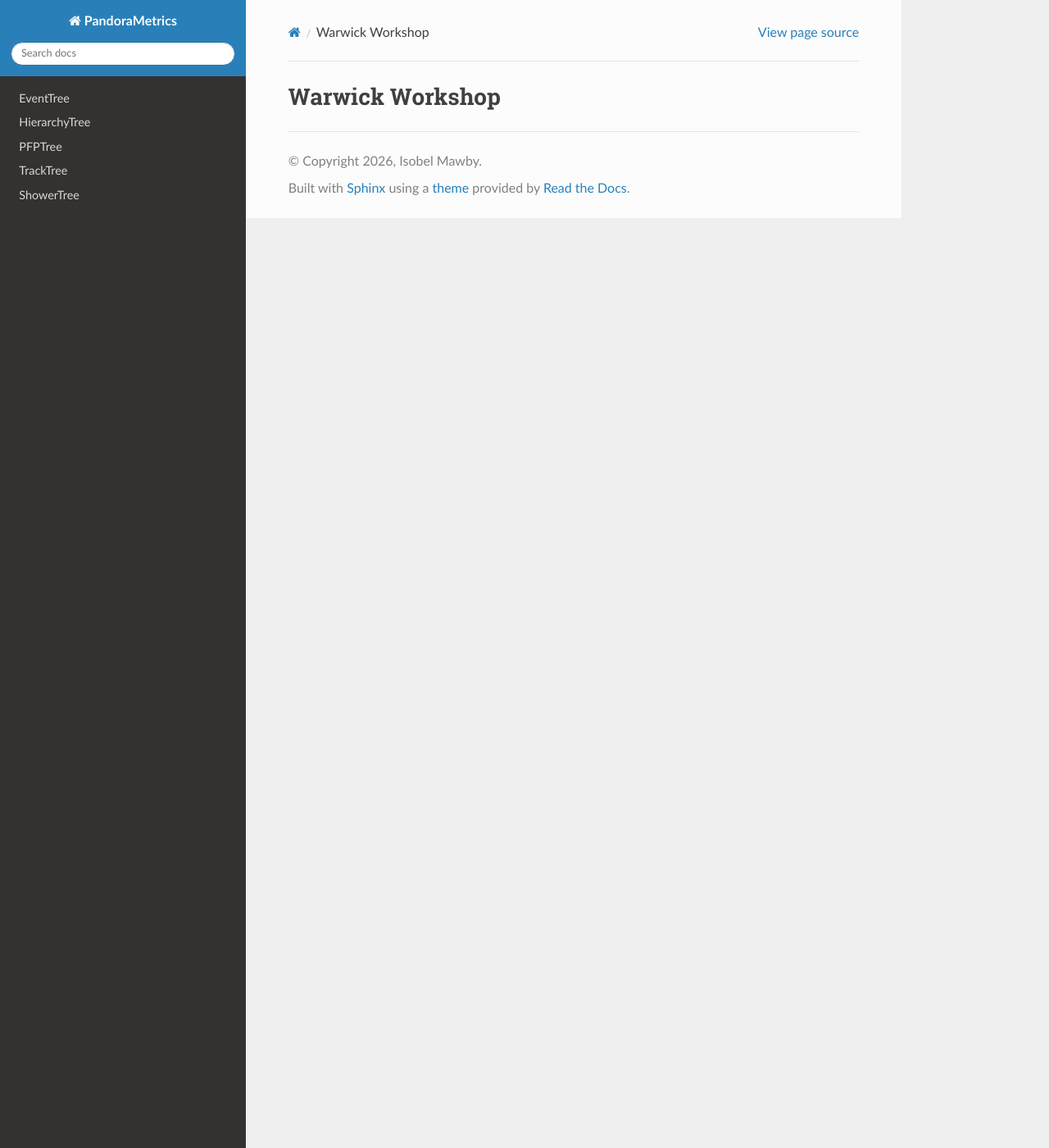
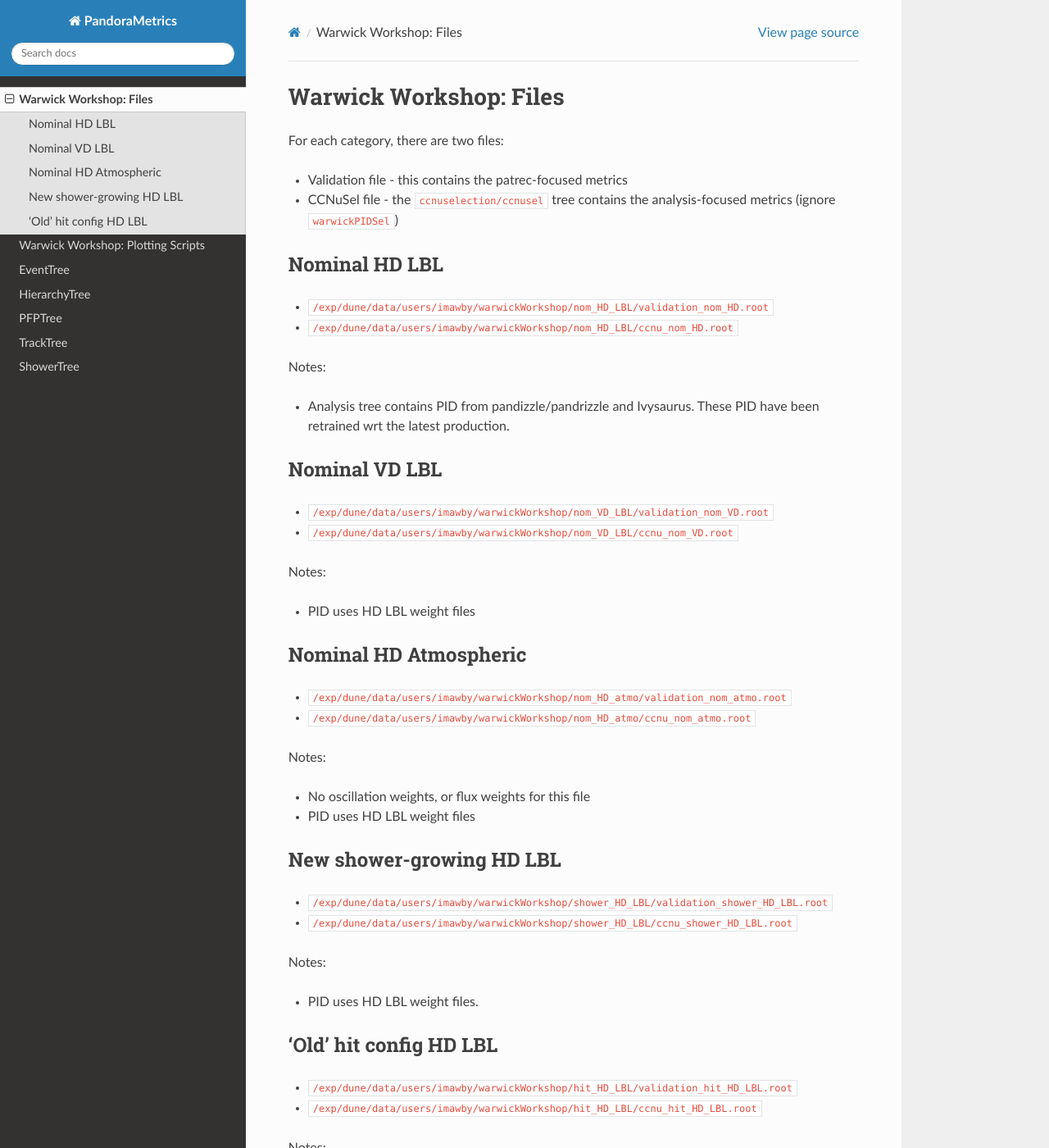
Before and after one commit to imawby/PandoraValidationDocs, a Sphinx documentation site: the page built from docs/source/WarwickWorkshop.rst, in a window 1280 px wide and 1400 px high. Shown: the whole window at 82% size. Built offline with Sphinx 7.4.7 and the Read the Docs theme 3.1.0, drawn with Linux system fonts in a browser that asks for light colours; pages that are not in the unit, such as notebooks, are missing from menus; some of the changed text lies outside the part shown.

Commit message:
ch ch changes

```diff
--- a/docs/source/WarwickWorkshop.rst
+++ b/docs/source/WarwickWorkshop.rst
@@ -1,6 +1,63 @@
-Warwick Workshop
-================
+Warwick Workshop: Files
+=======================
 
-.. _warwickworkshop:
+.. _warwickworkshopfiles:
 
+For each category, there are two files:
+
+- Validation file - this contains the patrec-focused metrics
+- CCNuSel file - the ``ccnuselection/ccnusel`` tree contains the analysis-focused metrics (ignore ``warwickPIDSel``)
+
+Nominal HD LBL
+--------------
+
+- ``/exp/dune/data/users/imawby/warwickWorkshop/nom_HD_LBL/validation_nom_HD.root``
+- ``/exp/dune/data/users/imawby/warwickWorkshop/nom_HD_LBL/ccnu_nom_HD.root``
+
+Notes:
+
+- Analysis tree contains PID from pandizzle/pandrizzle and Ivysaurus. These PID have been retrained wrt the latest production.
+
+Nominal VD LBL
+--------------
+
+- ``/exp/dune/data/users/imawby/warwickWorkshop/nom_VD_LBL/validation_nom_VD.root``
+- ``/exp/dune/data/users/imawby/warwickWorkshop/nom_VD_LBL/ccnu_nom_VD.root``
+
+Notes:
+
+- PID uses HD LBL weight files
+
+Nominal HD Atmospheric
+----------------------
+
+- ``/exp/dune/data/users/imawby/warwickWorkshop/nom_HD_atmo/validation_nom_atmo.root``
+- ``/exp/dune/data/users/imawby/warwickWorkshop/nom_HD_atmo/ccnu_nom_atmo.root``
+
+Notes:
+
+- No oscillation weights, or flux weights for this file
+- PID uses HD LBL weight files
+
+New shower-growing HD LBL
+-------------------------
+
+- ``/exp/dune/data/users/imawby/warwickWorkshop/shower_HD_LBL/validation_shower_HD_LBL.root``
+- ``/exp/dune/data/users/imawby/warwickWorkshop/shower_HD_LBL/ccnu_shower_HD_LBL.root``
+
+Notes:
+
+- PID uses HD LBL weight files.
+
+'Old' hit config HD LBL
+-------------------------
+
+- ``/exp/dune/data/users/imawby/warwickWorkshop/hit_HD_LBL/validation_hit_HD_LBL.root``
+- ``/exp/dune/data/users/imawby/warwickWorkshop/hit_HD_LBL/ccnu_hit_HD_LBL.root``
+
+Notes:
+
+- ``physics.producers.gaushit.MaxMultiHit: 10``
+- ``physics.producers.gaushit.Chi2NDF: 2000``
+- PID uses HD LBL weight files.
    ..
```
Also changed, not shown: docs/source/WarwickWorkshopPlotting.rst (added, +85 -0 lines), docs/source/index.rst (+9 -3 lines).
